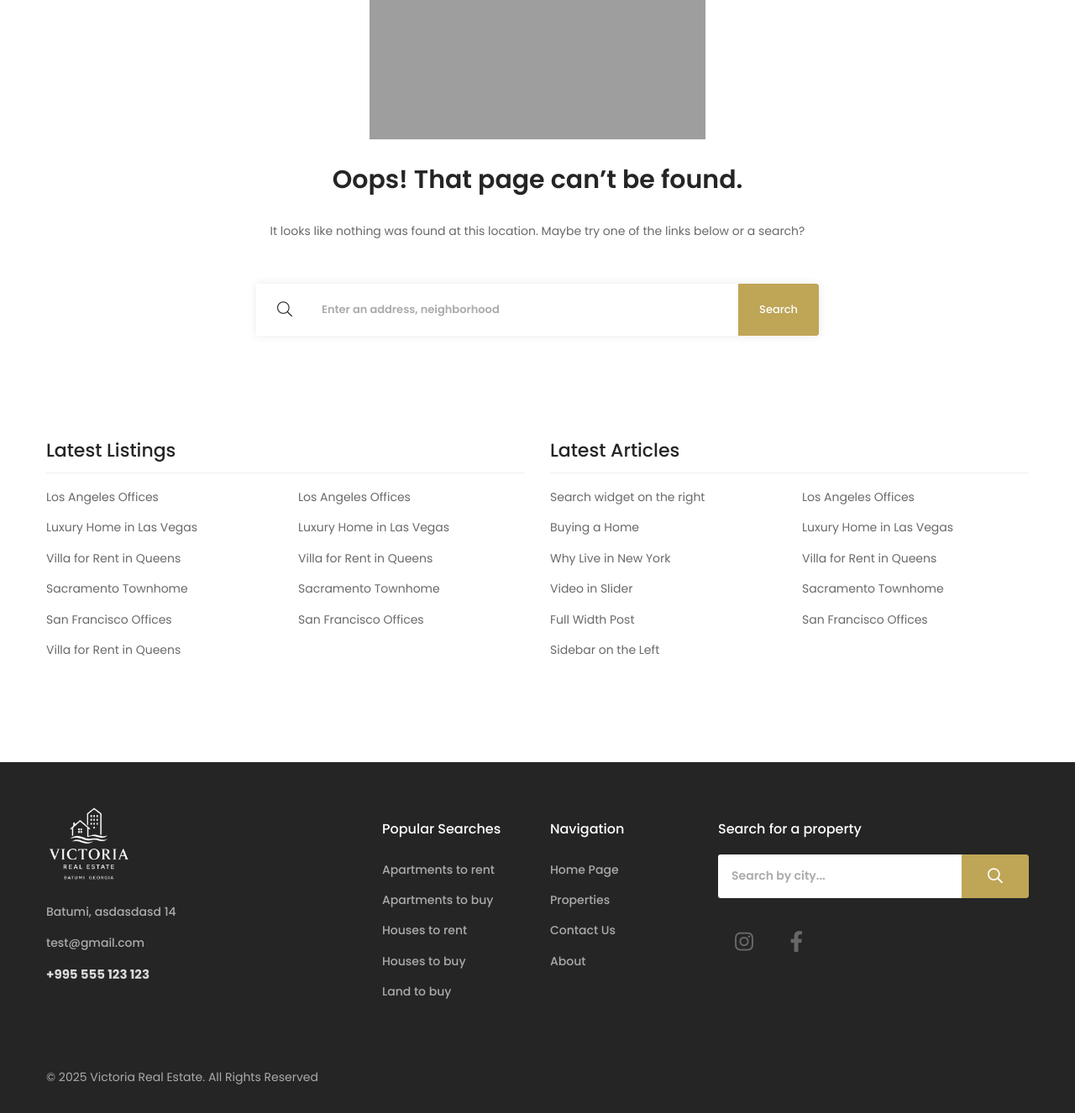
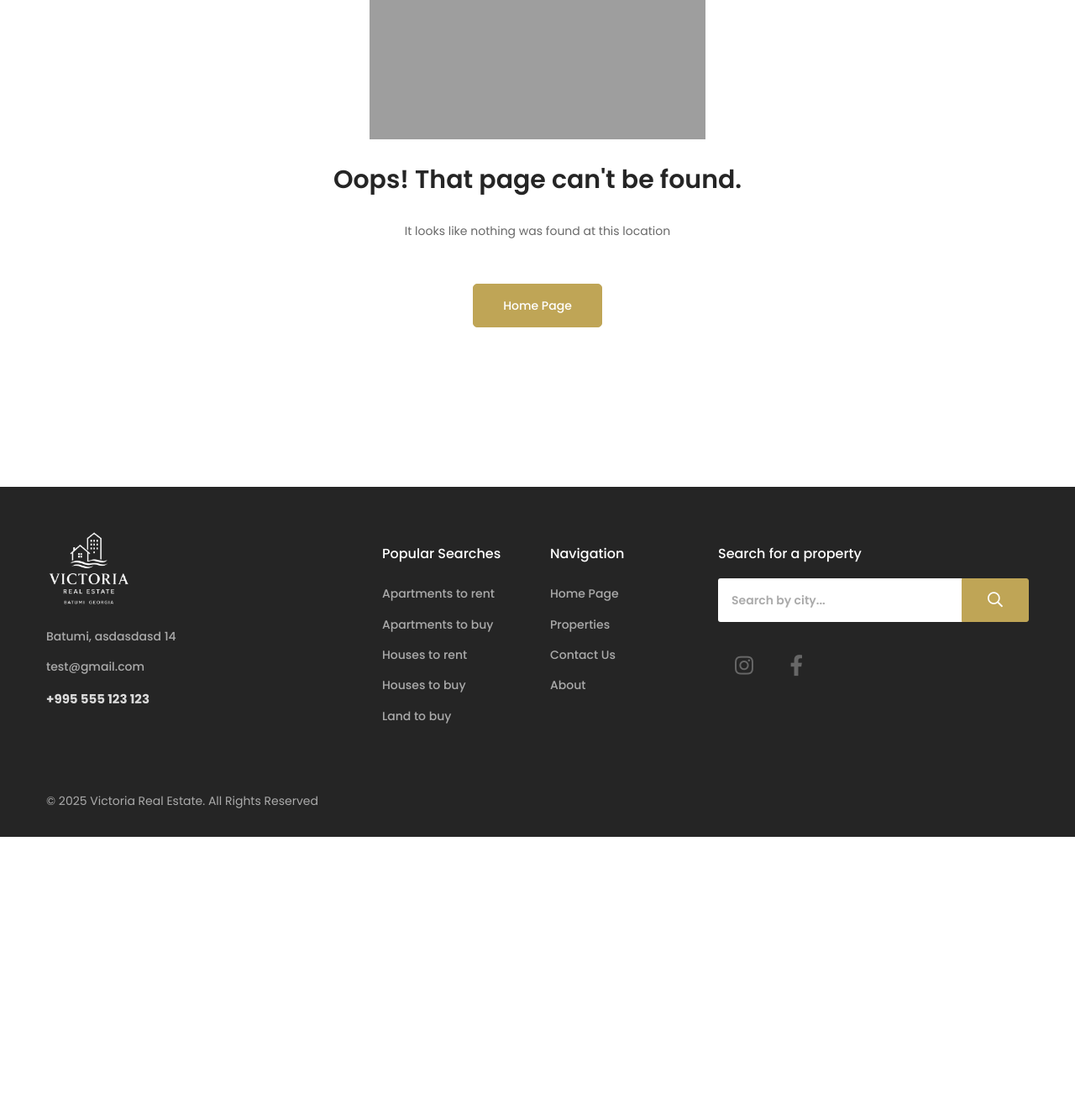
Before and after one commit to u2ru/django-realestate-agency, a Django app: page /404 in a window 1280 px wide. Shown: the part 288-1614 px from the top of the page at 84% size. After the commit the page ends 1285 px from the top, so only its background shows below. Run offline with Django 5.2, Linux system fonts and the light colour scheme; data comes from the database, SQL or seed files in the repository; some libraries are stand-ins or nearby versions; grey boxes are pictures that could not be loaded.

Commit message:
about us finished + 404

```diff
--- a/templates/homeid/404.html
+++ b/templates/homeid/404.html
@@ -1,162 +1,19 @@
-{% extends 'homeid/layout.html' %} {% load static %} {% block content %}
+{% extends 'homeid/layout.html' %} {% load static %} {% load i18n %}
+{% block content %}
 <main id="content">
   <section class="pt-9 pb-10">
     <div class="container">
       <div class="text-center mb-15">
-        <img src="images/page-404.jpg" alt="Page 404" class="mb-5" />
+        <img src="{% static 'images/page-404.jpg' %}" alt="Page 404" class="mb-5" />
         <h1 class="fs-30 lh-16 text-dark font-weight-600 mb-5">
-          Oops! That page can’t be found.
+          {% trans "Oops! That page can't be found." %}
         </h1>
         <p class="mb-8">
-          It looks like nothing was found at this location. Maybe try one of the
-          links below or a search?
+          {% trans "It looks like nothing was found at this location" %}
         </p>
-        <form>
-          <div
-            class="input-group mb-6 mxw-670 shadow-xxs-2 custom-input-group mb-2"
-          >
-            <div class="input-group-prepend">
-              <button class="btn shadow-none text-dark fs-18" type="button">
-                <i class="fal fa-search"></i>
-              </button>
-            </div>
-            <input
-              type="text"
-              class="form-control bg-white shadow-none border-0 z-index-1"
-              name="search"
-              placeholder="Enter an address, neighborhood"
-            />
-            <div class="input-group-append">
-              <button class="btn btn-primary" type="submit">Search</button>
-            </div>
-          </div>
-        </form>
-      </div>
-      <div class="row">
-        <div class="col-lg-6 mb-6">
-          <h2 class="fs-22 lh-15 text-dark border-bottom pb-2 mb-2 pr-lg-7">
-            Latest Listings
-          </h2>
-          <ul class="list-unstyled row">
-            <li class="col-md-6 lh-26">
-              <a href="single-property-1.html" class="text-body hover-dark">
-                Los Angeles Offices
-              </a>
-            </li>
-            <li class="col-md-6 lh-26">
-              <a href="single-property-1.html" class="text-body hover-dark">
-                Los Angeles Offices
-              </a>
-            </li>
-            <li class="col-md-6 lh-26">
-              <a href="single-property-1.html" class="text-body hover-dark">
-                Luxury Home in Las Vegas
-              </a>
-            </li>
-            <li class="col-md-6 lh-26">
-              <a href="single-property-1.html" class="text-body hover-dark">
-                Luxury Home in Las Vegas
-              </a>
-            </li>
-            <li class="col-md-6 lh-26">
-              <a href="single-property-1.html" class="text-body hover-dark">
-                Villa for Rent in Queens
-              </a>
-            </li>
-            <li class="col-md-6 lh-26">
-              <a href="single-property-1.html" class="text-body hover-dark">
-                Villa for Rent in Queens
-              </a>
-            </li>
-            <li class="col-md-6 lh-26">
-              <a href="single-property-1.html" class="text-body hover-dark">
-                Sacramento Townhome
-              </a>
-            </li>
-            <li class="col-md-6 lh-26">
-              <a href="single-property-1.html" class="text-body hover-dark">
-                Sacramento Townhome
-              </a>
-            </li>
-            <li class="col-md-6 lh-26">
-              <a href="single-property-1.html" class="text-body hover-dark">
-                San Francisco Offices
-              </a>
-            </li>
-            <li class="col-md-6 lh-26">
-              <a href="single-property-1.html" class="text-body hover-dark">
-                San Francisco Offices
-              </a>
-            </li>
-            <li class="col-md-6 lh-26">
-              <a href="single-property-1.html" class="text-body hover-dark">
-                Villa for Rent in Queens
-              </a>
-            </li>
-          </ul>
-        </div>
-        <div class="col-lg-6 mb-6">
-          <h2 class="fs-22 lh-15 text-dark border-bottom pb-2 mb-2">
-            Latest Articles
-          </h2>
-          <ul class="list-unstyled row">
-            <li class="col-md-6 lh-26">
-              <a href="blog-details-1.html" class="text-body hover-dark">
-                Search widget on the right
-              </a>
-            </li>
-            <li class="col-md-6 lh-26">
-              <a href="blog-details-1.html" class="text-body hover-dark">
-                Los Angeles Offices
-              </a>
-            </li>
-            <li class="col-md-6 lh-26">
-              <a href="blog-details-1.html" class="text-body hover-dark">
-                Buying a Home
-              </a>
-            </li>
-            <li class="col-md-6 lh-26">
-              <a href="blog-details-1.html" class="text-body hover-dark">
-                Luxury Home in Las Vegas
-              </a>
-            </li>
-            <li class="col-md-6 lh-26">
-              <a href="blog-details-1.html" class="text-body hover-dark">
-                Why Live in New York
-              </a>
-            </li>
-            <li class="col-md-6 lh-26">
-              <a href="blog-details-1.html" class="text-body hover-dark">
-                Villa for Rent in Queens
-              </a>
-            </li>
-            <li class="col-md-6 lh-26">
-              <a href="blog-details-1.html" class="text-body hover-dark">
-                Video in Slider
-              </a>
-            </li>
-            <li class="col-md-6 lh-26">
-              <a href="blog-details-1.html" class="text-body hover-dark">
-                Sacramento Townhome
-              </a>
-            </li>
-            <li class="col-md-6 lh-26">
-              <a href="blog-details-1.html" class="text-body hover-dark">
-                Full Width Post
-              </a>
-            </li>
-            <li class="col-md-6 lh-26">
-              <a href="blog-details-1.html" class="text-body hover-dark">
-                San Francisco Offices
-              </a>
-            </li>
-            <li class="col-md-6 lh-26">
-              <a href="blog-details-1.html" class="text-body hover-dark">
-                Sidebar on the Left
-              </a>
-            </li>
-          </ul>
-        </div>
+        <a href="{% url 'home' %}" class="btn btn-lg btn-primary">
+          {% trans "Home Page" %}
+        </a>
       </div>
     </div>
   </section>
--- a/templates/homeid/about-us.html
+++ b/templates/homeid/about-us.html
@@ -1,7 +1,7 @@
 {% extends 'homeid/layout.html' %} {% load static %} {% load i18n %} {% block content %}
 <main id="content">
   <section
-    style="background-image: url('images/bg-about-us.jpg')"
+    style="background-image: url('{{ about_us_content.hero_image.url }}')"
     class="bg-img-cover-center py-10 pt-md-16 pb-md-17 bg-overlay"
   >
     <div class="container position-relative z-index-2 text-center">
```
